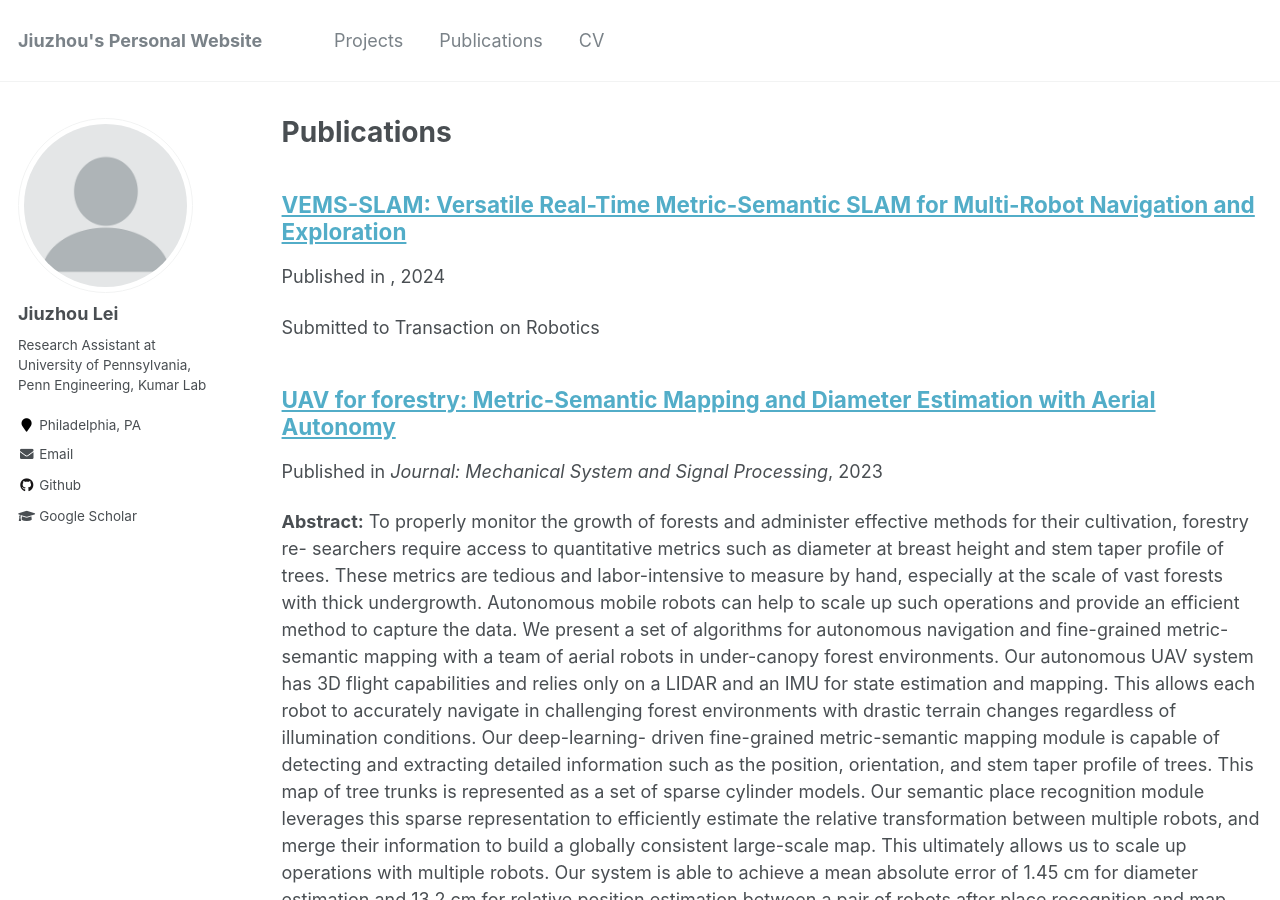
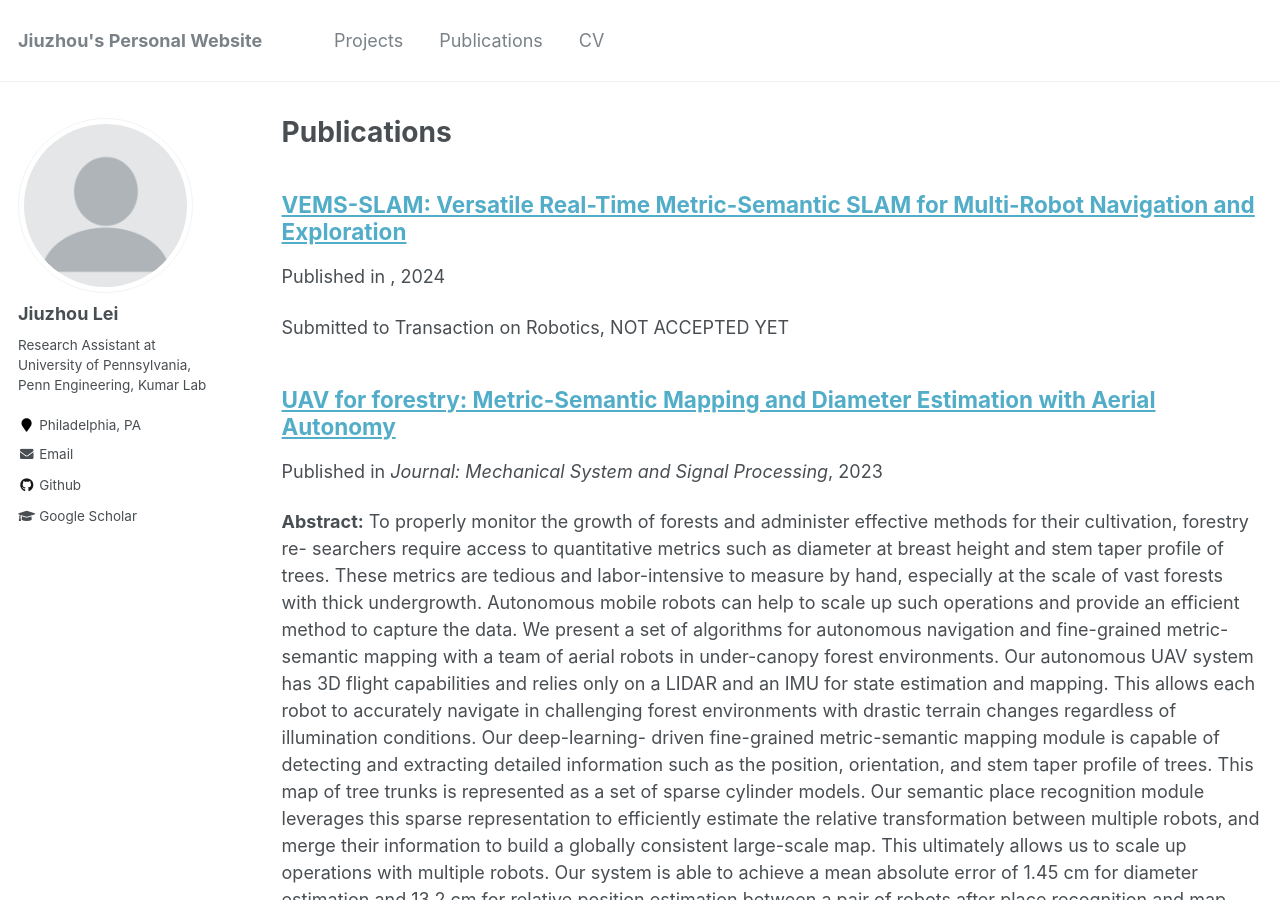
Before and after one commit to RollingOat/jiuzhou_lei.github.io, a Jekyll site: the page built from _pages/publications.md, in a window 1280 px wide and 900 px high. Built offline with Jekyll 4.4.1, drawn with Linux system fonts in a browser that asks for light colours.

Commit message:
Update vems-slam.md

```diff
--- a/_publications/vems-slam.md
+++ b/_publications/vems-slam.md
@@ -2,7 +2,7 @@
 title: "VEMS-SLAM: Versatile Real-Time Metric-Semantic SLAM for Multi-Robot Navigation and Exploration"
 collection: publications
 permalink: /publication/vems-slam
-excerpt: 'Submitted to Transaction on Robotics'
+excerpt: 'Submitted to Transaction on Robotics, NOT ACCEPTED YET'
 date: Jan, 2024
 venue:
 paperurl:
```
